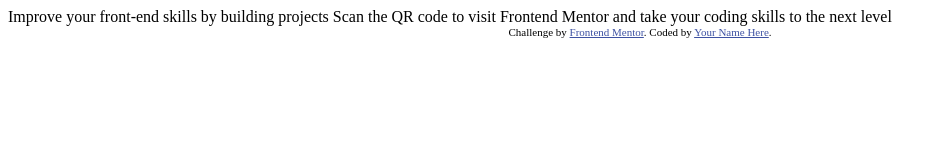
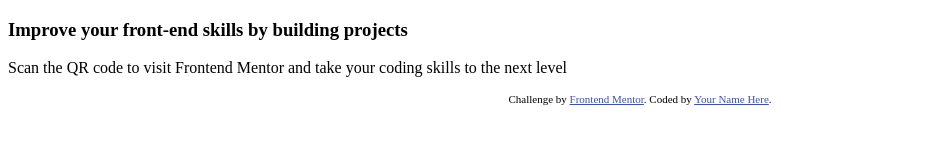
Before and after one commit to tahirmood/QR-Code, a plain HTML site: page index.html in a window 1280 px wide. Shown: the whole page, without its empty margins (0-947 px from the left). Drawn offline with Linux system fonts and the light colour scheme.

Commit message:
link and images add

```diff
--- a/index.html
+++ b/index.html
@@ -3,15 +3,16 @@
 <head>
     <meta charset="UTF-8">
     <meta name="viewport" content="width=device-width, initial-scale=1.0">
+    <link rel="icon" type="image/png" sizes="32*32" href="./images/favicon-32x32.png">
     <title>QR Code</title>
     <link rel="stylesheet" href="style.css">
 </head>
 <body>
 
 
-  Improve your front-end skills by building projects
+  <h3>Improve your front-end skills by building projects</h3>
 
-  Scan the QR code to visit Frontend Mentor and take your coding skills to the next level
+  <p>Scan the QR code to visit Frontend Mentor and take your coding skills to the next level</p>
 
   <div class="attribution">
     Challenge by <a href="https://www.frontendmentor.io?ref=challenge" target="_blank">Frontend Mentor</a>.
```
Also changed, not shown: images/favicon-32x32.png (added), images/image-qr-code.png (added).
